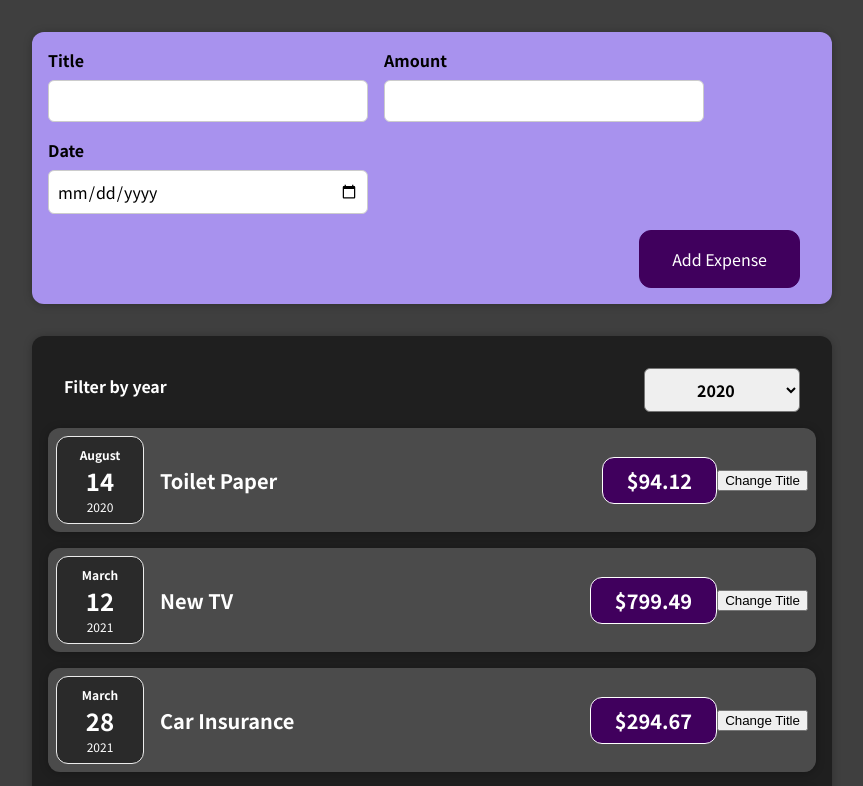
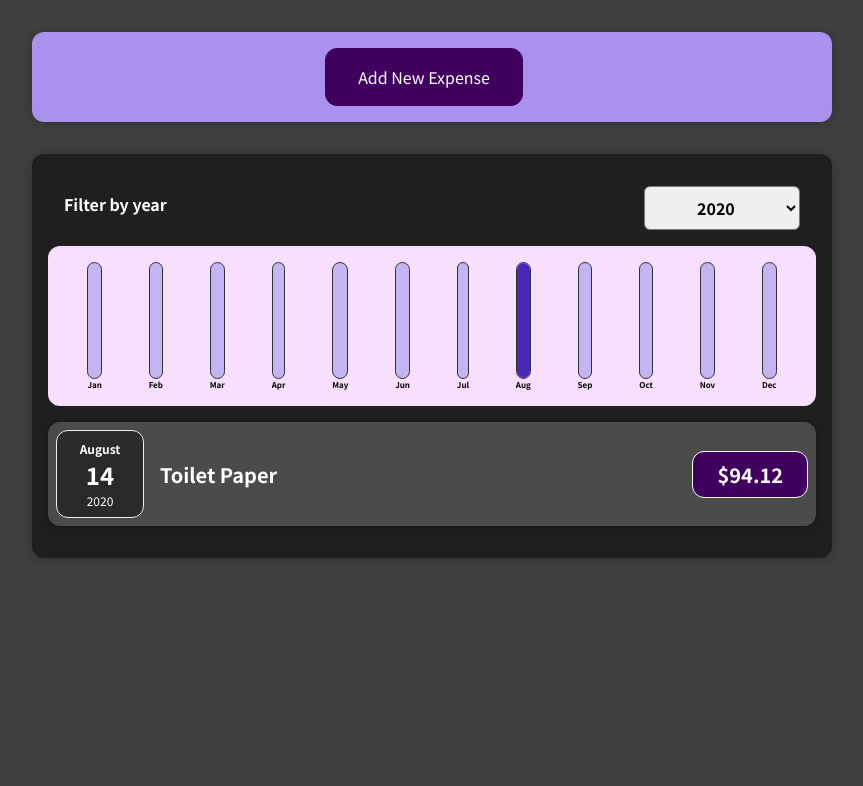
Before and after one commit to wayiam/expense-tracker, a React (Create React App) app: page / in a window 1280 px wide. Shown: the top 786 px of the page, without its empty margins (208-1071 px from the left). Built offline with nearby package versions, Linux system fonts and the light colour scheme.

Commit message:
Added Condition Filter and Enhanced the UI

```diff
--- a/src/App.js
+++ b/src/App.js
@@ -1,10 +1,9 @@
-import React from "react";
+import React, { useState } from "react";
 
 import NewExpense from "./components/NewExpense/NewExpense.js";
 import Expenses from "./components/Expenses/Expenses";
 
-function App() {
-  const expenses = [
+const INTIAL_EXPENSES = [
   {
     id: "e1",
     title: "Toilet Paper",
@@ -25,10 +24,13 @@
     date: new Date(2021, 5, 12),
   },
 ];
+const  App = () =>{
+  const [expenses, setExpenses] = useState(INTIAL_EXPENSES);
 
-  const addExpenseHandler = (expense) => {
-    console.log("In app js");
-    console.log(expense);
+  const addExpenseHandler = expense => {
+    setExpenses(prevExpenses => {
+      return [expense, ...prevExpenses];
+    });
   };
 
   return (
--- /dev/null
+++ b/src/components/Chart/Chart.css
@@ -0,0 +1,9 @@
+.chart {
+    padding: 1rem;
+    border-radius: 12px;
+    background-color: #f8dfff;
+    text-align: center;
+    display: flex;
+    justify-content: space-around;
+    height: 10rem;
+}
--- /dev/null
+++ b/src/components/Chart/Chart.js
@@ -0,0 +1,23 @@
+import React from "react";
+
+import ChartBar from "./ChartBar";
+import "./Chart.css";
+
+const Chart = (props) => {
+  const dataPointValues = props.dataPoints.map((dataPoint) => dataPoint.value);
+  const totalMaximum = Math.max(...dataPointValues);
+  return (
+    <div className='chart'>
+      {props.dataPoints.map((dataPoint) => (
+        <ChartBar
+          key={dataPoint.label}
+          value={dataPoint.value}
+          maxValue={totalMaximum}
+          label={dataPoint.label}
+        />
+      ))}
+    </div>
+  );
+};
+
+export default Chart;
--- /dev/null
+++ b/src/components/Chart/ChartBar.css
@@ -0,0 +1,30 @@
+.chart-bar {
+    height: 100%;
+    display: flex;
+    flex-direction: column;
+    align-items: center;
+}
+
+.chart-bar__inner {
+    height: 100%;
+    width: 100%;
+    border: 1px solid #313131;
+    border-radius: 12px;
+    background-color: #c3b4f3;
+    overflow: hidden;
+    display: flex;
+    flex-direction: column;
+    justify-content: flex-end;
+}
+
+.chart-bar__fill {
+    background-color: #4826b9;
+    width: 100%;
+    transition: all 0.3s ease-out;
+}
+
+.chart-bar__label {
+    font-weight: bold;
+    font-size: 0.5rem;
+    text-align: center;
+}
--- /dev/null
+++ b/src/components/Chart/ChartBar.js
@@ -0,0 +1,23 @@
+import React from "react";
+import "./ChartBar.css";
+
+const ChartBar = (props) => {
+  let barFillHeight = '0%';
+
+  if (props.maxValue > 0) {
+    barFillHeight = Math.round((props.value / props.maxValue) * 100) + '%';
+  }
+  return (
+    <div className="chart-bar">
+      <div className="chart-bar__inner">
+        <div
+          className="chart-bar__fill"
+          style={{ height: barFillHeight }}
+        ></div>
+      </div>
+      <div className="chart-bar__label">{props.label}</div>
+    </div>
+  );
+};
+
+export default ChartBar;
--- a/src/components/Expenses/ExpenseItem.js
+++ b/src/components/Expenses/ExpenseItem.js
@@ -1,28 +1,20 @@
-import React, {useState} from "react";
+import React from 'react';
 
-import "./ExpenseItem.css";
-import Card from "../UI/Card"
-import ExpenseDate from "./ExpenseDate";
+import ExpenseDate from './ExpenseDate';
+import Card from '../UI/Card';
+import './ExpenseItem.css';
 
-function ExpenseItem(props) {
-
-  //Default properties
-  const [title, setTitle] = useState(props.title);
-
-  const clickHandler = () => {
-    setTitle('Updated!!!!');
-   console.log(title);
-  }
-
+const ExpenseItem = (props) => {
   return (
-    <Card className="expense-item">
+    <li>
+    <Card className='expense-item'>
       <ExpenseDate date={props.date} />
-      <div className="expense-item__description">
-        <h2>{title}</h2>
-        <div className="expense-item__price">${props.amount}</div>
+      <div className='expense-item__description'>
+        <h2>{props.title}</h2>
+        <div className='expense-item__price'>${props.amount}</div>
       </div>
-      <button onClick={clickHandler}>Change Title</button>
     </Card>
+    </li>
   );
 }
 
--- a/src/components/Expenses/Expenses.js
+++ b/src/components/Expenses/Expenses.js
@@ -2,15 +2,20 @@
 
 import "./Expenses.css";
 import Card from "../UI/Card";
-import ExpenseItem from "./ExpenseItem";
 import ExpensesFilter from "./ExpensesFilter";
+import ExpensesList from "./ExpensesList";
+import ExpensesChart from "./ExpensesChart";
 
 const Expenses = (props) => {
   const [filteredYear, setFilteredYear] = useState("2020");
 
-  const filterChangeHandler = selectedYear => {
+  const filterChangeHandler = (selectedYear) => {
     setFilteredYear(selectedYear);
   };
+
+  const filteredExpenses = props.items.filter((expense) => {
+    return expense.date.getFullYear().toString() === filteredYear;
+  });
 
   return (
     <div>
@@ -19,26 +24,8 @@
           selected={filteredYear}
           onChangeFilter={filterChangeHandler}
         />
-        <ExpenseItem
-          title={props.items[0].title}
-          amount={props.items[0].amount}
-          date={props.items[0].date}
-        />{" "}
-        <ExpenseItem
-          title={props.items[1].title}
-          amount={props.items[1].amount}
-          date={props.items[1].date}
-        />{" "}
-        <ExpenseItem
-          title={props.items[2].title}
-          amount={props.items[2].amount}
-          date={props.items[2].date}
-        />{" "}
-        <ExpenseItem
-          title={props.items[3].title}
-          amount={props.items[3].amount}
-          date={props.items[3].date}
-        />{" "}
+        <ExpensesChart expenses={filteredExpenses}/>
+        <ExpensesList items={filteredExpenses} />
       </Card>
     </div>
   );
--- /dev/null
+++ b/src/components/Expenses/ExpensesChart.js
@@ -0,0 +1,65 @@
+import React from "react";
+
+import Chart from "../Chart/Chart";
+
+const ExpensesChart = (props) => {
+  const chartDataPoints = [
+    {
+      label: "Jan",
+      value: 0
+    },
+    {
+      label: "Feb",
+      value: 0
+    },
+    {
+      label: "Mar",
+      value: 0
+    },
+    {
+      label: "Apr",
+      value: 0
+    },
+    {
+      label: "May",
+      value: 0
+    },
+    {
+      label: "Jun",
+      value: 0
+    },
+    {
+      label: "Jul",
+      value: 0
+    },
+    {
+      label: "Aug",
+      value: 0
+    },
+    {
+      label: "Sep",
+      value: 0
+    },
+    {
+      label: "Oct",
+      value: 0
+    },
+    {
+      label: "Nov",
+      value: 0
+    },
+    {
+      label: "Dec",
+      value: 0
+    }
+  ];
+
+  for (const expense of props.expenses) {
+    const expenseMonth = expense.date.getMonth();
+    chartDataPoints[expenseMonth].value += expense.amount;
+  }
+
+  return <Chart dataPoints={chartDataPoints}/>;
+};
+
+export default ExpensesChart;
--- /dev/null
+++ b/src/components/Expenses/ExpensesList.css
@@ -0,0 +1,9 @@
+.expenses-list {
+    list-style: none;
+    padding: 0;
+}
+
+.expenses-list__fallback {
+    color: white;
+    text-align: center;
+}
--- /dev/null
+++ b/src/components/Expenses/ExpensesList.js
@@ -0,0 +1,25 @@
+import React from 'react';
+
+import ExpenseItem from './ExpenseItem';
+import './ExpensesList.css';
+
+const ExpensesList = (props) => {
+  if (props.items.length === 0) {
+    return <h2 className='expenses-list__fallback'>Found no expenses.</h2>;
+  }
+
+  return (
+    <ul className='expenses-list'>
+      {props.items.map((expense) => (
+        <ExpenseItem
+          key={expense.id}
+          title={expense.title}
+          amount={expense.amount}
+          date={expense.date}
+        />
+      ))}
+    </ul>
+  );
+};
+
+export default ExpensesList;
--- a/src/components/NewExpense/ExpenseForm.js
+++ b/src/components/NewExpense/ExpenseForm.js
@@ -6,11 +6,11 @@
   const [enteredAmount, setEnteredAmount] = useState("");
   const [enteredDate, setEnteredDate] = useState("");
 
-  const [userInput, setUserInput] = useState({
-    enteredTitle: "",
-    enteredAmount: "",
-    enteredDate: "",
-  });
+  // const [userInput, setUserInput] = useState({
+  //   enteredTitle: "",
+  //   enteredAmount: "",
+  //   enteredDate: "",
+  // });
 
   const titleChangeHandler = (e) => {
     setEnteredTitle(e.target.value);
@@ -41,15 +41,17 @@
 
     const expenseData = {
       title: enteredTitle,
-      amount: enteredAmount,
+      amount: +enteredAmount,
       date: new Date(enteredDate),
     };
 
-    props.onSaveExpenseData();
-    setEnteredTitle('');
-    setEnteredAmount('');
-    setEnteredDate('');
+    props.onSaveExpenseData(expenseData);
+    setEnteredTitle("");
+    setEnteredAmount("");
+    setEnteredDate("");
   };
+
+
 
   return (
     <form onSubmit={submitHandler}>
@@ -84,6 +86,7 @@
         </div>
       </div>
       <div className="new-expense__actions">
+        <button type="button" onClick={props.onCancel}>Cancel</button>
         <button type="submit">Add Expense</button>
       </div>
     </form>
--- a/src/components/NewExpense/NewExpense.js
+++ b/src/components/NewExpense/NewExpense.js
@@ -1,22 +1,34 @@
-import React from "react";
+import React, { useState } from "react";
 import ExpenseForm from "./ExpenseForm";
-
 
 import "./NewExpense.css";
 
 const NewExpense = (props) => {
+  const [isEditing, setIsEditing] = useState(false);
 
   const saveExpenseDataHandler = (enteredExpenseData) => {
     const expenseData = {
       ...enteredExpenseData,
-            id: Math.random().toString()
+      id: Math.random().toString(),
     };
     props.onAddExpense(expenseData);
+    setIsEditing(false);
   };
+
+  const startEdititngHandler = () => {
+    setIsEditing(true);
+  };
+
+  const stopEditingHandler = () => {
+    setIsEditing(false);
+  }
 
   return (
     <div className="new-expense">
-            <ExpenseForm onSaveExpenseData = {saveExpenseDataHandler}/>
+      {!isEditing && (
+        <button onClick={startEdititngHandler}>Add New Expense</button>
+      )}
+      {isEditing && <ExpenseForm onSaveExpenseData={saveExpenseDataHandler} onCancel ={stopEditingHandler} />}
     </div>
   );
 };
```
Also changed, not shown: 1 other file (tests, documents, lock files or other folders). Lines whose indentation alone changed are shown as unchanged.
